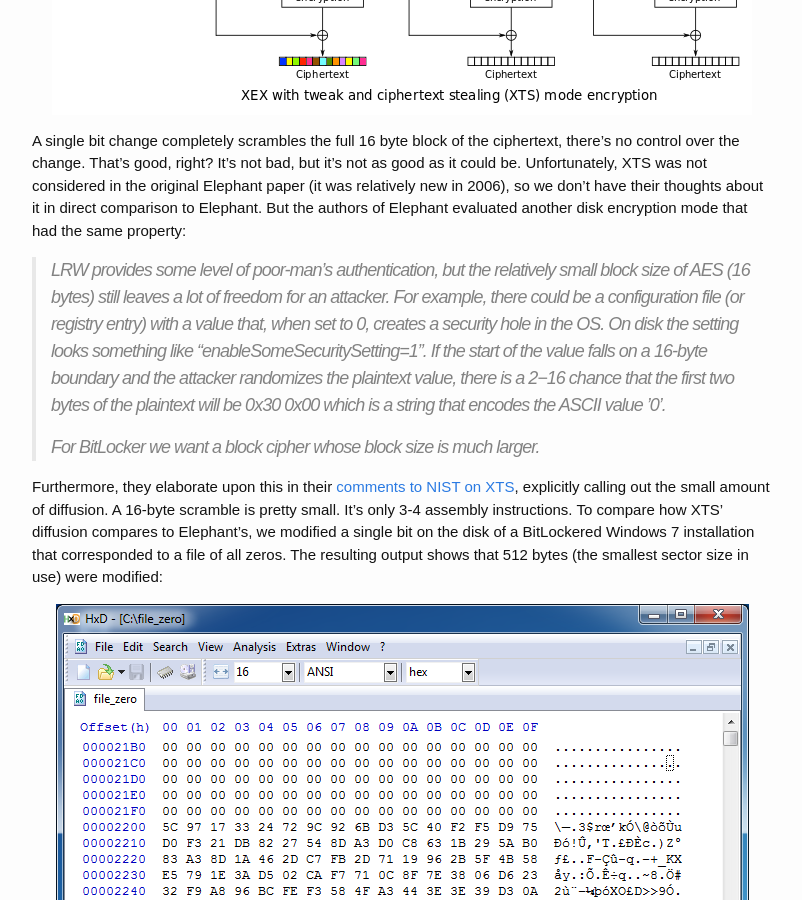
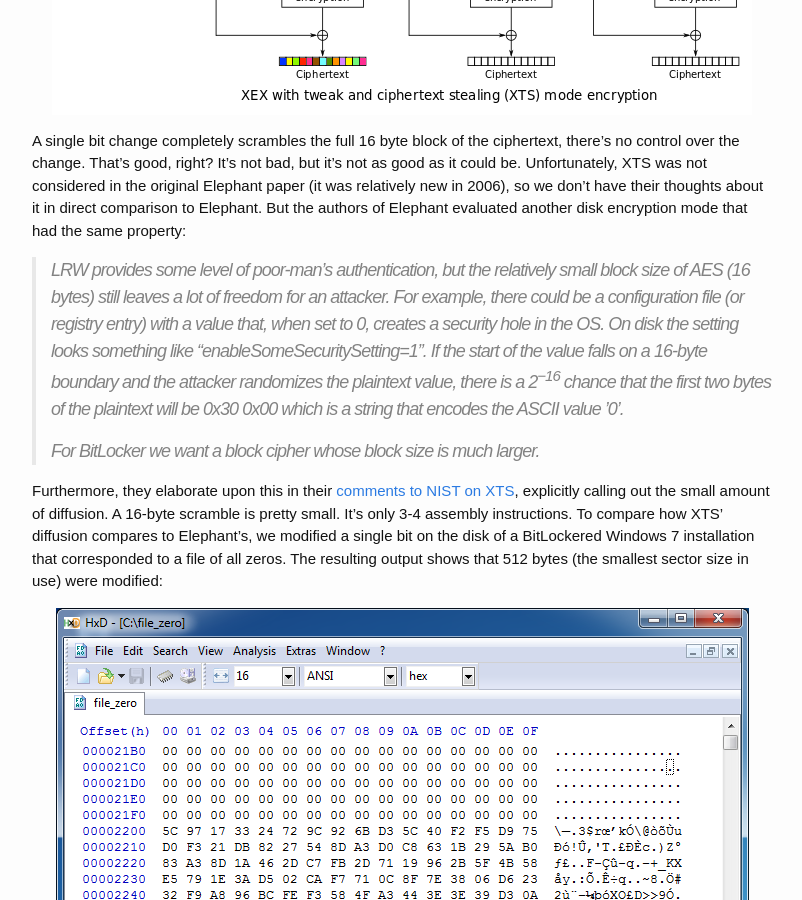
Before and after one commit to CryptoServices/cryptoservices.github.io, a Jekyll site: the page built from _posts/2014-12-08-code-execution-in-spite-of-bitlocker.markdown, in a window 1280 px wide and 900 px high, scrolled down 3514 px. Shown: the whole window, without its empty margins (238-1040 px from the left). Built offline with Jekyll 4.4.1, drawn with Linux system fonts in a browser that asks for light colours.

Commit message:
Update 2014-12-08-code-execution-in-spite-of-bitlocker.markdown
Add superscript tag

```diff
--- a/_posts/2014-12-08-code-execution-in-spite-of-bitlocker.markdown
+++ b/_posts/2014-12-08-code-execution-in-spite-of-bitlocker.markdown
@@ -70,7 +70,7 @@
 
 A single bit change completely scrambles the full 16 byte block of the ciphertext, there's no control over the change.  That's good, right?  It's not bad, but it's not as good as it could be.  Unfortunately, XTS was not considered in the original Elephant paper (it was relatively new in 2006), so we don't have their thoughts about it in direct comparison to Elephant. But the authors of Elephant evaluated another disk encryption mode that had the same property:
 
-> LRW provides some level of poor-man’s authentication, but the relatively small block size of AES (16 bytes) still leaves a lot of freedom for an attacker. For example, there could be a configuration file (or registry entry) with a value that, when set to 0, creates a security hole in the OS. On disk the setting looks something like "enableSomeSecuritySetting=1". If the start of the value falls on a 16-byte boundary and the attacker randomizes the plaintext value, there is a 2−16 chance that the first two bytes of the plaintext will be 0x30 0x00 which is a string that encodes the ASCII value ’0’.
+> LRW provides some level of poor-man’s authentication, but the relatively small block size of AES (16 bytes) still leaves a lot of freedom for an attacker. For example, there could be a configuration file (or registry entry) with a value that, when set to 0, creates a security hole in the OS. On disk the setting looks something like "enableSomeSecuritySetting=1". If the start of the value falls on a 16-byte boundary and the attacker randomizes the plaintext value, there is a 2<sup>−16</sup> chance that the first two bytes of the plaintext will be 0x30 0x00 which is a string that encodes the ASCII value ’0’.
 >
 > For BitLocker we want a block cipher whose block size is much larger.
 
```
